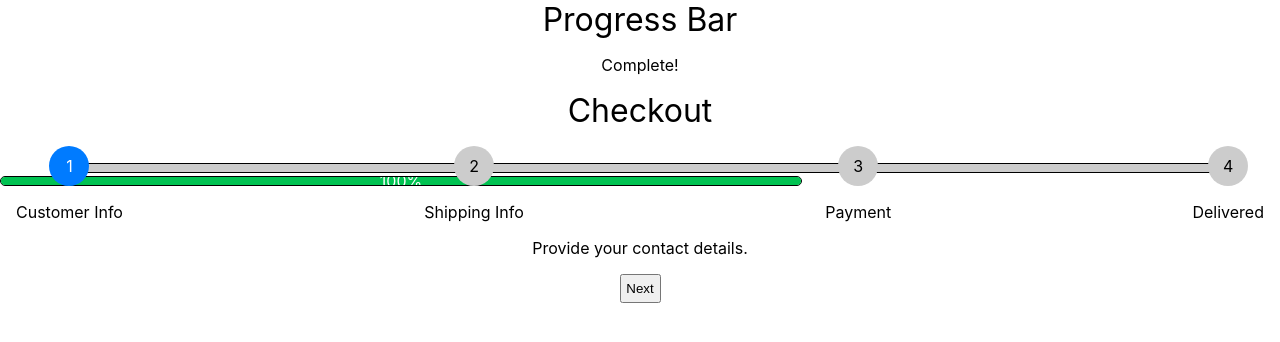
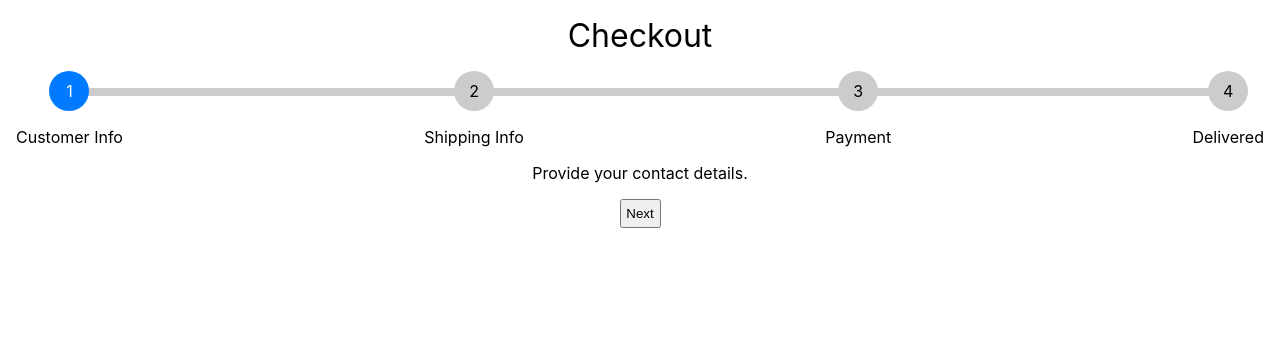
Before and after one commit to Ankitsaini406/react-challenges, a React (Create React App) app: page /stepper in a window 1280 px wide. Shown: the top 342 px of the page. Built offline with nearby package versions, Linux system fonts and the light colour scheme.

Commit message:
"Route Changes"

```diff
--- a/package.json
+++ b/package.json
@@ -8,6 +8,7 @@
     "@testing-library/user-event": "^13.5.0",
     "react": "^18.3.1",
     "react-dom": "^18.3.1",
+    "react-router-dom": "^6.23.0",
     "react-scripts": "5.0.1",
     "web-vitals": "^2.1.4"
   },
--- a/src/App.js
+++ b/src/App.js
@@ -1,13 +1,15 @@
 import './css/App.css';
+import { Routes, Route } from 'react-router-dom';
 import Progressbar from './components/ProgressBar/Progressbar';
-import Stpear from './components/Stpear/Stpear';
+import Stepper from './components/Stepper/Stepper';
 
 function App() {
   return (
-    <div className="App">
-      <Progressbar />
-      <Stpear />
-    </div>
+    <Routes>
+      <Route path='progressbar' element={<Progressbar />} />
+      <Route path='stepper' element={<Stepper />} />
+    </Routes>
+
   );
 }
 
--- a/src/components/ProgressBar/Progressbar.jsx
+++ b/src/components/ProgressBar/Progressbar.jsx
@@ -1,6 +1,6 @@
 import React, { useEffect, useState } from "react";
+import "../../css/progressbar.css";
 import { Max, Min } from "../const";
-import "../../css/progressbar.css";
 
 const Progressbar = () => {
   const [value, setValue] = useState(0);
--- a/src/components/Stpear/Stpear.jsx
+++ b/src/components/Stepper/Stepper.jsx
@@ -1,5 +1,5 @@
 import React, { useEffect, useRef, useState } from "react";
-import "../../css/stpear.css";
+import "../../css/stepper.css";
 import { CheckoutStep } from "../../data/Checkout-step";
 
 const Stpear = () => {
@@ -64,7 +64,7 @@ const Stpear = () => {
             </div>
           );
         })}
-        <div className="progress-bar"
+        <div className="progress--bar"
           style={{
             width: `calc(100% - ${margin.marginLeft + margin.marginRight}px)`,
             marginLeft: margin.marginLeft,
--- a/src/css/stpear.css
+++ b/src/css/stepper.css
@@ -47,12 +47,11 @@
     color: #fff;
 }
 
-.progress-bar {
+.progress--bar {
     position: absolute;
     top: 22%;
     left: 0;
     height: 0.5rem;
-    /* width: 100%; */
     background-color: #ccc;
 }
 
--- a/src/index.js
+++ b/src/index.js
@@ -1,5 +1,6 @@
 import React from 'react';
 import ReactDOM from 'react-dom/client';
+import { BrowserRouter } from 'react-router-dom';
 import './index.css';
 import App from './App';
 import reportWebVitals from './reportWebVitals';
@@ -7,11 +8,10 @@ import reportWebVitals from './reportWebVitals';
 const root = ReactDOM.createRoot(document.getElementById('root'));
 root.render(
   <React.StrictMode>
-    <App />
+    <BrowserRouter>
+      <App />
+    </BrowserRouter>
   </React.StrictMode>
 );
 
-// If you want to start measuring performance in your app, pass a function
-// to log results (for example: reportWebVitals(console.log))
-// or send to an analytics endpoint. Learn more: https://bit.ly/CRA-vitals
 reportWebVitals();
```
Also changed, not shown: 1 other file (tests, documents, lock files or other folders).
